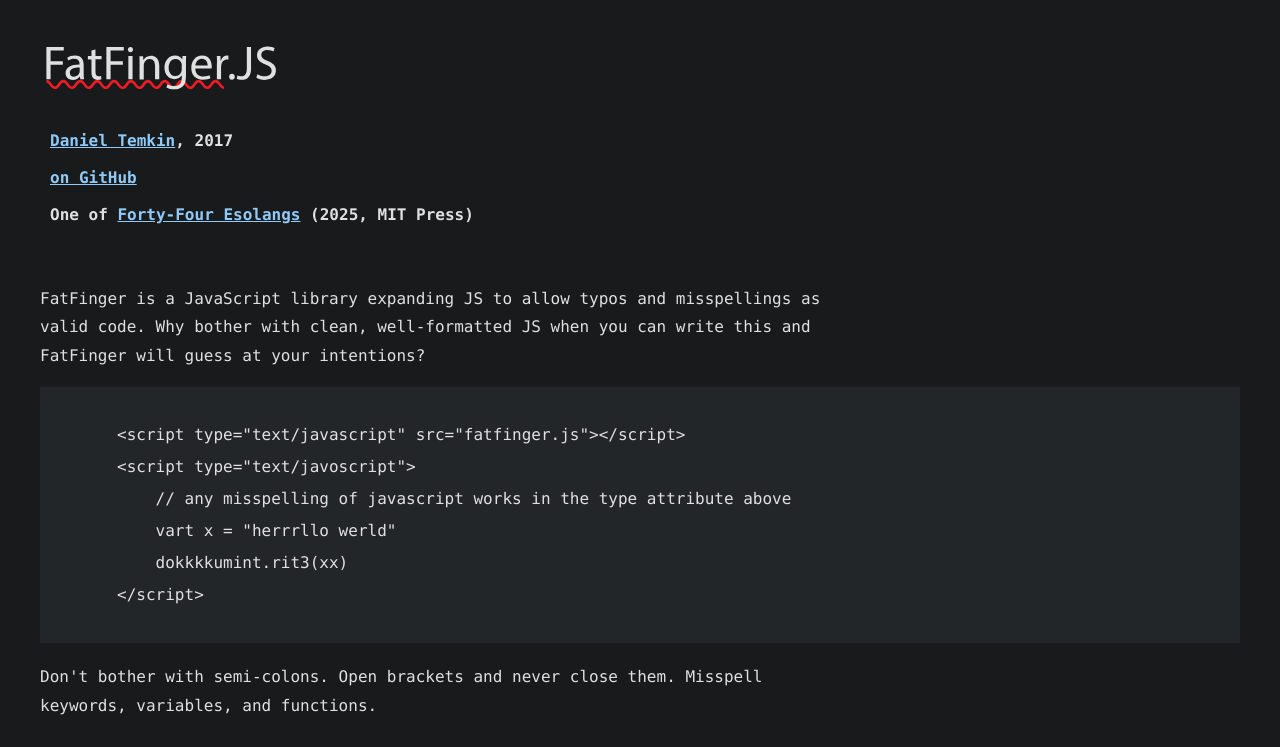
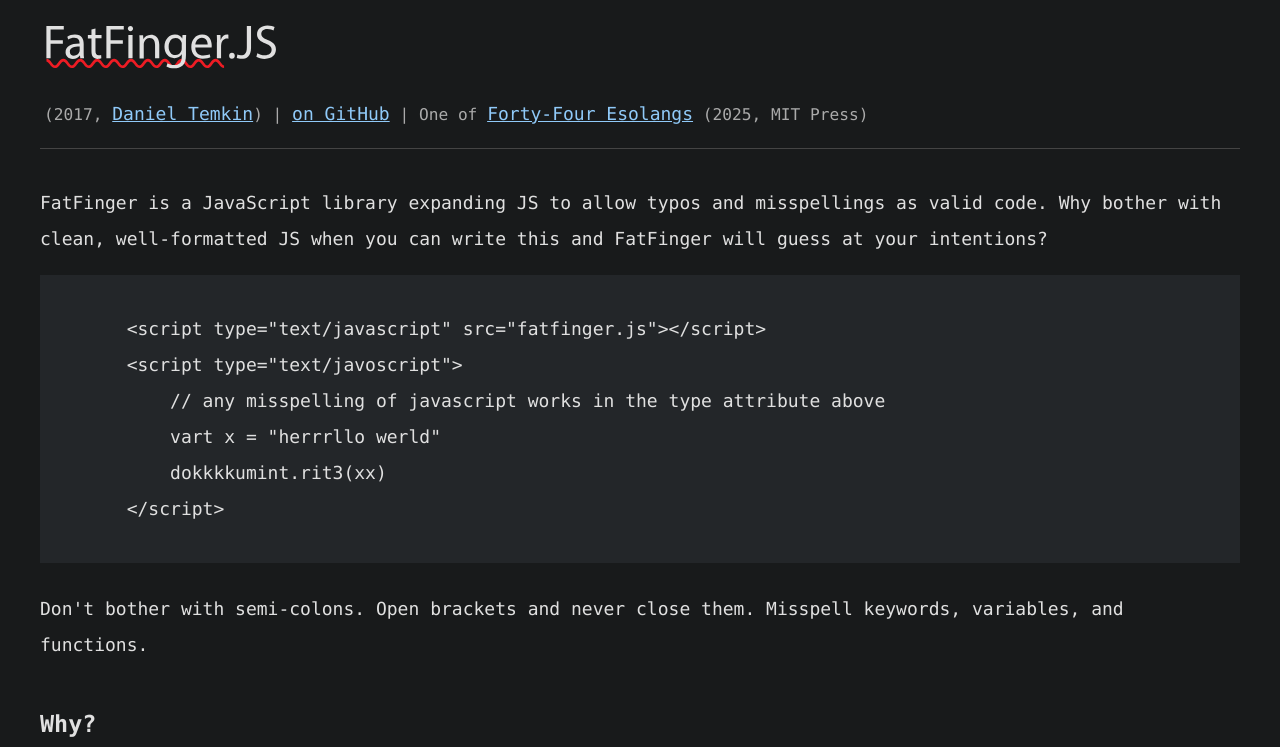
Before and after one commit to rottytooth/FatFingerJS, a website: page index.html in a window 1280 px wide. Shown: the top 747 px of the page. Drawn offline with Linux system fonts and the light colour scheme.

Commit message:
Header and textbox fixes

```diff
--- a/FatFinger.css
+++ b/FatFinger.css
@@ -9,14 +9,14 @@
 
 body, * {
     font-family: Consolas,monaco,monospace;
-    font-size: 16px;
-    line-height: 1.5em;
+    font-size: 18px;
+    line-height: 1.6em;
     color: #e0e0e0;
 }
 
 textarea {
     font-family: 'Courier', monospace;
-    font-size: 16px;
+    font-size: 18px;
     padding-top: 15px !important;
     height: 385px !important;
     background-color: #232629;
@@ -30,7 +30,7 @@
     border: 1px solid #444;
     font: medium -moz-fixed;
     font: -webkit-small-control;
-    font-size: 16px;
+    font-size: 18px;
     overflow: auto;
     padding: 0px;
     resize: both;
@@ -66,6 +66,22 @@
     font-size: 2em;
     font-weight: normal;
     color: #fafafa;
+    margin: 0;
+}
+
+header {
+    border-bottom: 1px solid #444;
+    padding-bottom: 20px;
+    margin-bottom: 36px;
+}
+
+.credits {
+    margin: 10px 0 0 4px;
+    color: #aaaaaa;
+    font-size: 0.9em;
+    line-height: 1.5em;
+    max-width: none;
+    width: auto;
 }
 
 h2 {
@@ -74,19 +90,14 @@
 }
 
 #headerBreak {
-    margin-bottom: 20px;
+    display: none;
 }
 
 h3 {
     font-size: 1.3em;
     font-weight: bold;
     color: #e0e0e0;
-    margin-top: 1.4em;
-}
-
-p, li, textarea, .actions {
-    width: 100%;
-    max-width: 800px;
+    margin-top: 1.8em;
 }
 
 ul.pre li {
@@ -122,17 +133,17 @@
     color: #e0e0e0;
 }
 
-#outbox, .boxy {
+.boxy {
     background-color: #232629;
     color: #e0e0e0;
 }
 
 p {
-    margin-top: 20px;
+    margin-top: 28px;
 }
 
 p, li {
-    line-height: 180%;
+    line-height: 200%;
 }
 
 #errors {
@@ -141,12 +152,12 @@
 }
 
 #btnSubmit {
-    background-color: #232629;
+    background-color: #181a1b;
     color: #e0e0e0;
     border: 1px solid #444;
     padding: 10px 24px;
     border-radius: 4px;
-    font-size: 16px;
+    font-size: 18px;
     cursor: pointer;
     transition: background 0.2s, color 0.2s;
 }
--- a/index.html
+++ b/index.html
@@ -51,13 +51,13 @@
 
                 errors.textContent = '';
                 output.textContent = '';
-                newprogram.textContent = '';
+                newprogram.value = '';
 
                 var code = jstext.value;
 
                 var result = fatfinger.run(code);
                 if (result.text) {
-                    newprogram.textContent = result.text;
+                    newprogram.value = result.text;
                     if (result.succeeded)
                     {
                         ast = esprima.parse(result.text);
@@ -80,13 +80,14 @@
     </script>
 </head>
 <body>
-    <h1><img src="FatFinger_logo.svg" alt="FatFingerJS" width="242" height="53" /></h1>
-
-    <h2><a href="http://danieltemkin.com">Daniel Temkin</a>, 2017</h2>
-    <h2><a href="https://github.com/rottytooth/FatFingerJS">on GitHub</a></h2>
-    <h2>One of <a href="https://mitpress.mit.edu/9780262553087/forty-four-esolangs/">Forty-Four Esolangs</a> (2025, MIT Press)</h2>
-
-    <br id="headerBreak" />
+    <header>
+        <h1><img src="FatFinger_logo.svg" alt="FatFingerJS" width="242" height="53" /></h1>
+        <p class="credits">
+            (2017, <a href="http://danieltemkin.com">Daniel Temkin</a>) |
+            <a href="https://github.com/rottytooth/FatFingerJS">on GitHub</a> |
+            One of <a href="https://mitpress.mit.edu/9780262553087/forty-four-esolangs/">Forty-Four Esolangs</a> (2025, MIT Press)
+        </p>
+    </header>
 
     <p>
         FatFinger is a JavaScript library expanding JS to allow typos and
@@ -151,9 +152,7 @@
         </div>
         <div class="holder">
             <b>OUTPUT (conventional JavaScript)</b><br><br>
-            <div id="outbox" class="boxy">
-                <pre><code id="newprogram"></code></pre>
-            </div>
+            <textarea id="newprogram" class="boxy" readonly></textarea>
         </div>
         <div class="holder" id="treeHolder">
             <b>SYNTAX TREE</b><br /><br />
```
